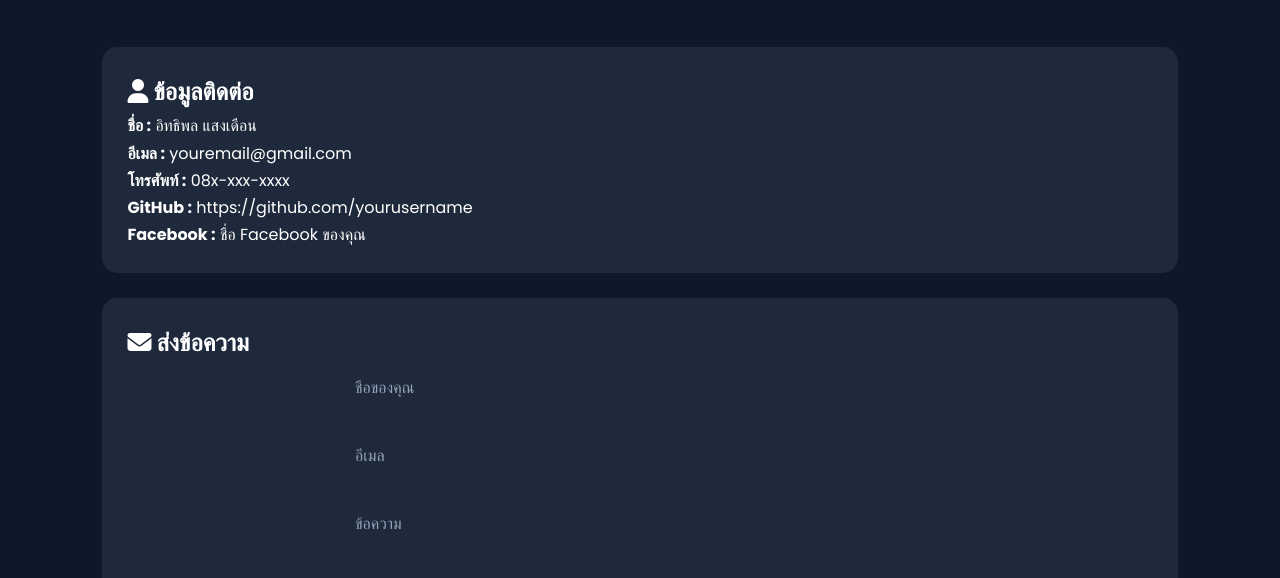
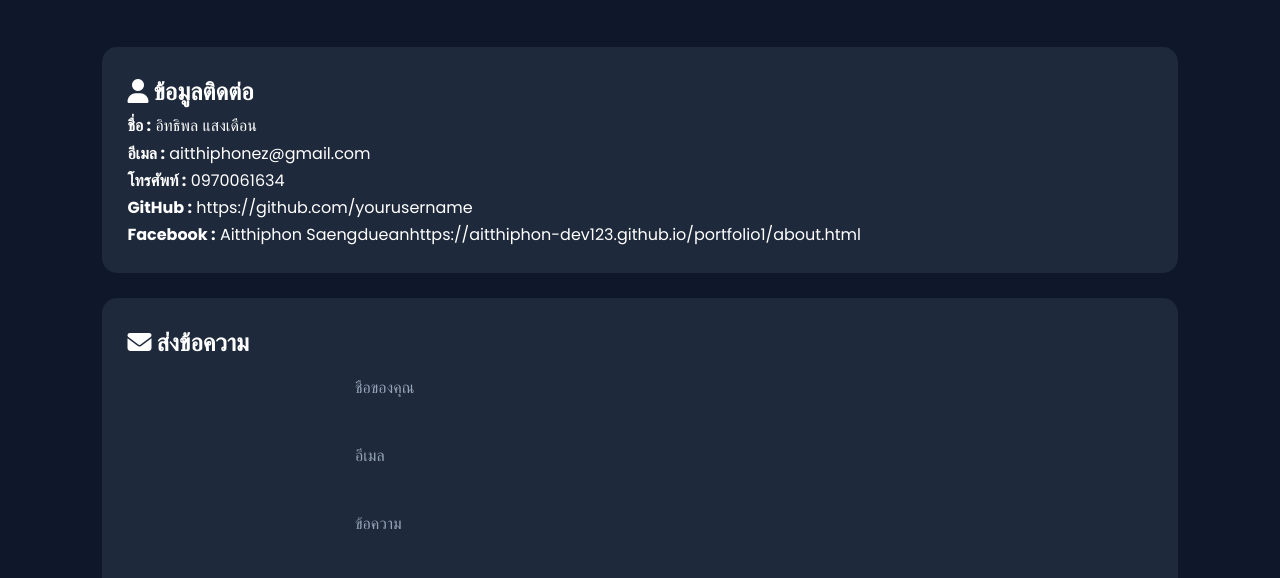
Before and after one commit to Aitthiphon-dev123/portfolio1, a plain HTML site: page contact.html in a window 1280 px wide. Shown: the part 222-800 px from the top of the page. Drawn offline with Linux system fonts and the light colour scheme.

Commit message:
Update contact.html

```diff
--- a/contact.html
+++ b/contact.html
@@ -57,13 +57,13 @@
 
             <p><strong>ชื่อ :</strong> อิทธิพล แสงเดือน</p>
 
-            <p><strong>อีเมล :</strong> youremail@gmail.com</p>
+            <p><strong>อีเมล :</strong> aitthiphonez@gmail.com</p>
 
-            <p><strong>โทรศัพท์ :</strong> 08x-xxx-xxxx</p>
+            <p><strong>โทรศัพท์ :</strong> 0970061634</p>
 
             <p><strong>GitHub :</strong> https://github.com/yourusername</p>
 
-            <p><strong>Facebook :</strong> ชื่อ Facebook ของคุณ</p>
+            <p><strong>Facebook :</strong> Aitthiphon Saengdueanhttps://aitthiphon-dev123.github.io/portfolio1/about.html</p>
 
         </div>
 
```
